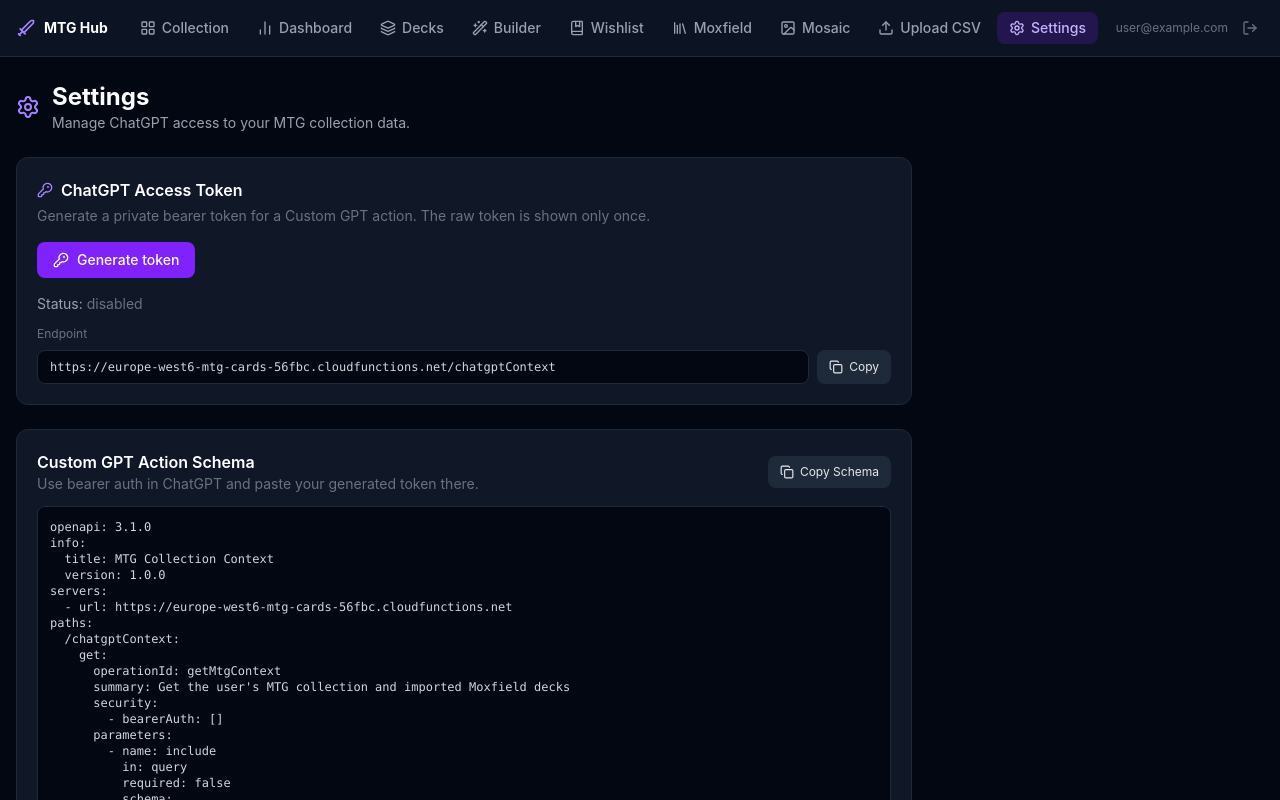
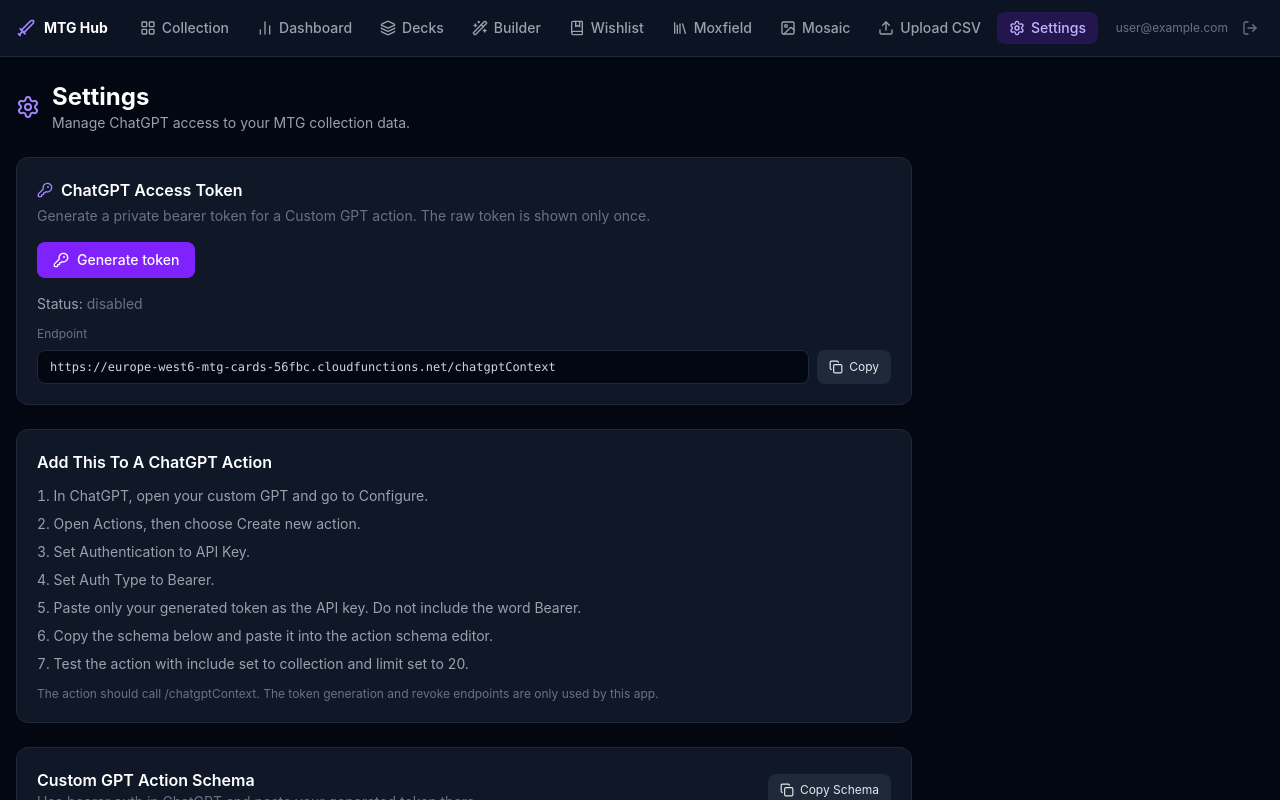
Before and after one commit to gaut-3/mtg-cards-collection, a React (Vite) app: page /settings in a window 1280 px wide. Shown: the top 800 px of the page. Built offline with nearby package versions, Linux system fonts and the light colour scheme; no server answers; the database is empty; sample sign-in values are in the browser's storage.

Commit message:
docs: add action and bookmarklet instructions

```diff
--- a/src/pages/Moxfield.tsx
+++ b/src/pages/Moxfield.tsx
@@ -256,6 +256,13 @@
                   {copiedBookmarklet ? 'Copied!' : 'Copy Bookmarklet'}
                 </button>
               </div>
+              <ol className="list-decimal list-inside space-y-1 text-xs text-gray-500 mt-3">
+                <li>Click Copy Bookmarklet.</li>
+                <li>Create a new browser bookmark and paste the copied text into the bookmark URL.</li>
+                <li>Open a deck on Moxfield, preferably the edit page if the normal deck page cannot be read.</li>
+                <li>Click the bookmarklet. It redirects back here with the deck text ready to import.</li>
+                <li>If prompted, copy the deck text from Moxfield and paste it into the prompt.</li>
+              </ol>
             </div>
             <input
               value={deckName}
@@ -277,7 +284,7 @@
               className="w-full bg-gray-800 border border-gray-700 rounded-lg px-4 py-3 text-white text-sm font-mono placeholder-gray-600 focus:outline-none focus:border-violet-500 transition resize-none"
             />
             <p className="text-gray-600 text-xs">
-              Paste the exported Moxfield deck text. The first parsed card is marked as commander.
+              Manual import also works: enter a deck name, optionally paste the Moxfield URL, then paste exported deck text. The first parsed card is marked as commander.
             </p>
             <div className="flex gap-2">
               <button
--- a/src/pages/Settings.tsx
+++ b/src/pages/Settings.tsx
@@ -192,6 +192,22 @@
         </div>
       </div>
 
+      <div className="bg-gray-900 border border-gray-800 rounded-xl p-5 mb-6">
+        <h2 className="text-white font-semibold mb-3">Add This To A ChatGPT Action</h2>
+        <ol className="list-decimal list-inside space-y-2 text-sm text-gray-400">
+          <li>In ChatGPT, open your custom GPT and go to Configure.</li>
+          <li>Open Actions, then choose Create new action.</li>
+          <li>Set Authentication to API Key.</li>
+          <li>Set Auth Type to Bearer.</li>
+          <li>Paste only your generated token as the API key. Do not include the word Bearer.</li>
+          <li>Copy the schema below and paste it into the action schema editor.</li>
+          <li>Test the action with include set to collection and limit set to 20.</li>
+        </ol>
+        <p className="text-xs text-gray-500 mt-3">
+          The action should call /chatgptContext. The token generation and revoke endpoints are only used by this app.
+        </p>
+      </div>
+
       <div className="bg-gray-900 border border-gray-800 rounded-xl p-5">
         <div className="flex items-center justify-between gap-3 mb-3">
           <div>
```
